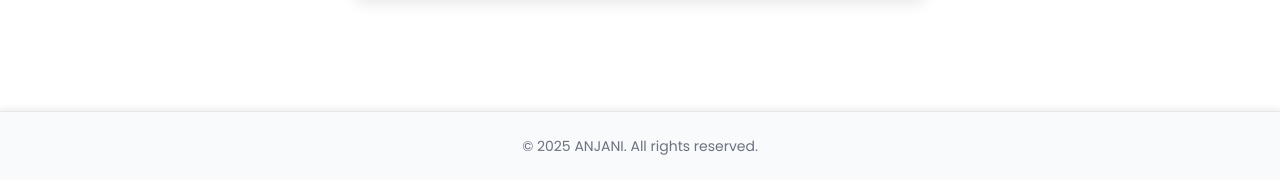
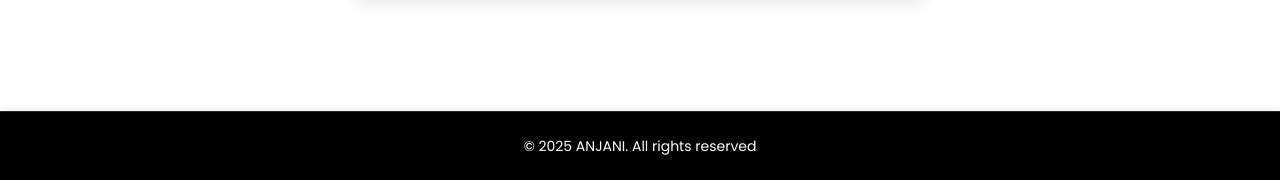
Before and after one commit to Rizkiy-rgb/KERAJINAN_ANJANI, a plain HTML site: page Index.html in a window 1280 px wide. Shown: the part 1598-1778 px from the top of the page. Drawn offline with nearby package versions, Linux system fonts and the light colour scheme.

Commit message:
Update Index.html

```diff
--- a/Index.html
+++ b/Index.html
@@ -364,8 +364,7 @@
 </script>
 
   <!-- FOOTER -->
-  <footer class="bg-gray-50 border-t border-gray-200 text-center py-6 mt-16 text-sm text-gray-500 select-none">
-    © 2025 ANJANI. All rights reserved.
-  </footer>
+  <footer class="bg-black border-t border-gray-800 text-center py-6 mt-16 text-sm text-white select-none">
+  © 2025 ANJANI. All rights reserved
 </body>
 </html>
```
